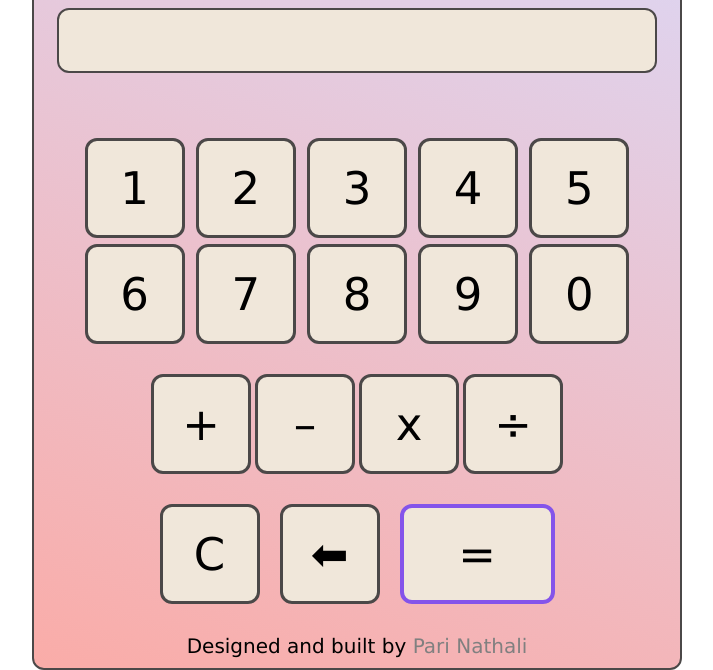
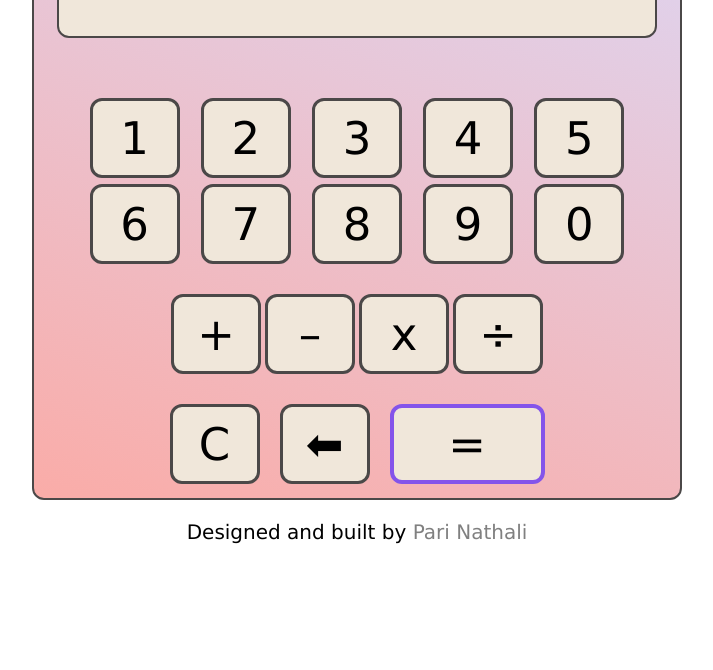
Before and after one commit to Pari-Pt/brainnest-week4-projectB, a plain HTML site: page index.html in a window 1280 px wide. Shown: the part 160-830 px from the top of the page, without its empty margins (283-996 px from the left). After the commit the page ends 800 px from the top, so only its background shows below. Drawn offline with Linux system fonts and the light colour scheme.

Commit message:
Added warning for when = used before an operator, last styling

```diff
--- a/index.html
+++ b/index.html
@@ -36,9 +36,9 @@
             <button class="other-button" id="backspace-sign" onclick="backspace()">⬅</button>
             <button class="other-button" id="equals-sign" onclick="calculate()">=</button>
         </section>
-        <footer>
-            <p>Designed and built by <a href="https://confident-elion-25e30f.netlify.app/index.html" target="_blank" rel="noopener noreferrer">Pari Nathali</a></p>
-        </footer>
     </main>
+    <footer>
+        <p>Designed and built by <a href="https://confident-elion-25e30f.netlify.app/index.html" target="_blank" rel="noopener noreferrer">Pari Nathali</a></p>
+    </footer>
 </body>
 </html>
--- a/script/script.js
+++ b/script/script.js
@@ -92,6 +92,12 @@ const calculate = () => {
         return;
     }
 
+    //Warning: If user attempts to use Equals sign before inputting an operator
+    if(!operatorOptions.includes(displayArray)) {
+        WARNING.innerText = "Please provide an operator to calculate with"
+    }
+
+
     //If numbers involved in subsequent calculations have a decimal point, it will be added to the array
     displayArray.forEach((element, index) => {
         const lastIndexOfCalculationArray = calculationArray.length - 1;
@@ -153,6 +159,7 @@ const calculate = () => {
             WARNING.innerText = "Owch! That's an Infinite number, don't divide by 0";
             return;
         }
+
         result = operation(result, arrayElement, operatorInUse);
     }
 
--- a/styles/styles.css
+++ b/styles/styles.css
@@ -12,10 +12,10 @@ main {
     gap: 3rem;
     align-items: center;
     border: 2px solid rgb(75, 72, 72);
-    margin-top:8rem;
-    padding-top: 1rem;
-    padding-bottom: 1rem;
-    height: 75rem;
+    margin-top: 4rem;
+    padding-top: 2rem;
+    padding-bottom: 2rem;
+    height: 62rem;
     width: 65rem;
     border-radius: 1.2rem;
     background-image: linear-gradient(19deg, #FAACA8 0%, #DDD6F3 100%);
@@ -29,11 +29,12 @@ main h1 {
     color: red;
     font-size: 2rem;
     height: 2rem;
+    text-decoration: underline;
 }
 
 input.display-section {
     display: flex;
-    height: 6.5rem;
+    height: 6rem;
     width: 60rem;
     border: 2px solid rgb(75, 72, 72);
     font-size: 4.5rem;
@@ -48,7 +49,7 @@ section.digits-section {
     flex-direction: row;
     justify-content: space-between;
     width: 55rem;
-    height: 25rem;
+    height: 22rem;
     flex-wrap: wrap;
     gap: 0.6rem;
 
@@ -59,8 +60,8 @@ button {
     font-size: 4.5rem;
     border-radius: 1.2rem;
     background-color: rgb(240, 231, 218);
-    width: 10rem;
-    height: 10rem;
+    width: 9rem;
+    height: 8rem;
     border: 3px solid rgb(75, 72, 72);
     text-align: center;
 }
@@ -91,6 +92,8 @@ section.decision-section {
 
 footer p, footer a {
     font-size: 2rem;
+    text-align: center;
+    padding-top: 2rem;
 }
 
 footer a {
@@ -108,6 +111,6 @@ footer a:hover {
 }
 
 #equals-sign:focus{
-    background-color: rgba(45, 179, 56, 0.801);
+    background-color: rgba(134, 67, 221, 0.801);
 
 }
```
